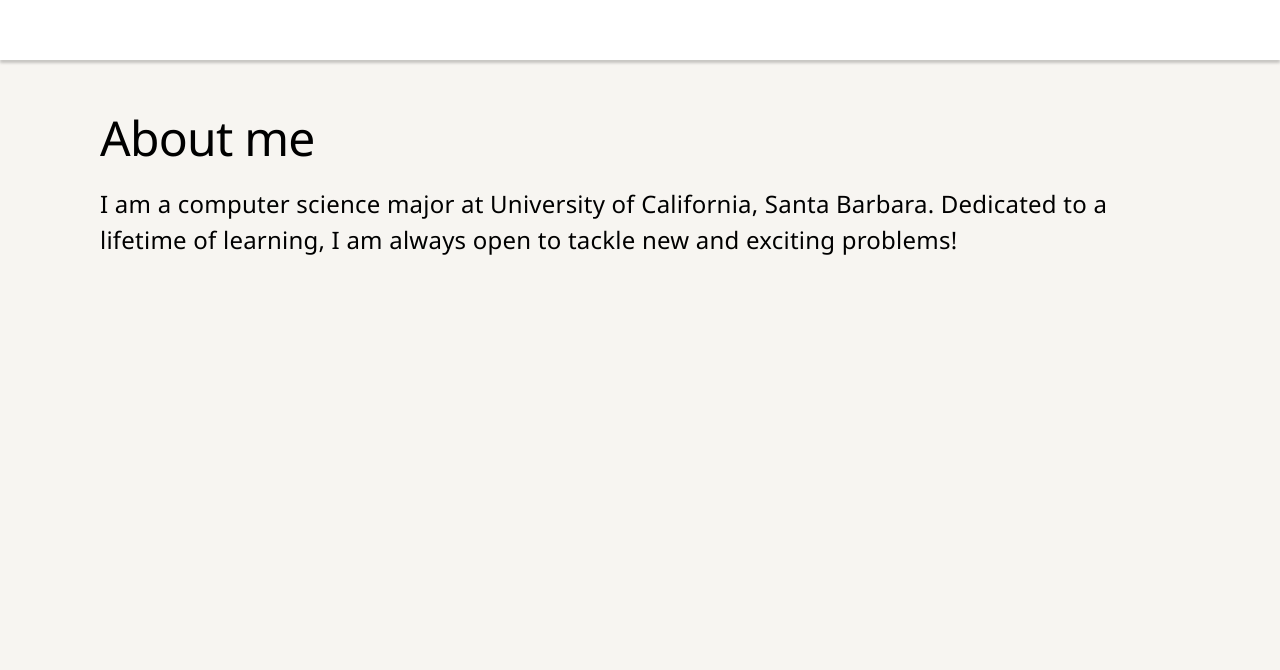
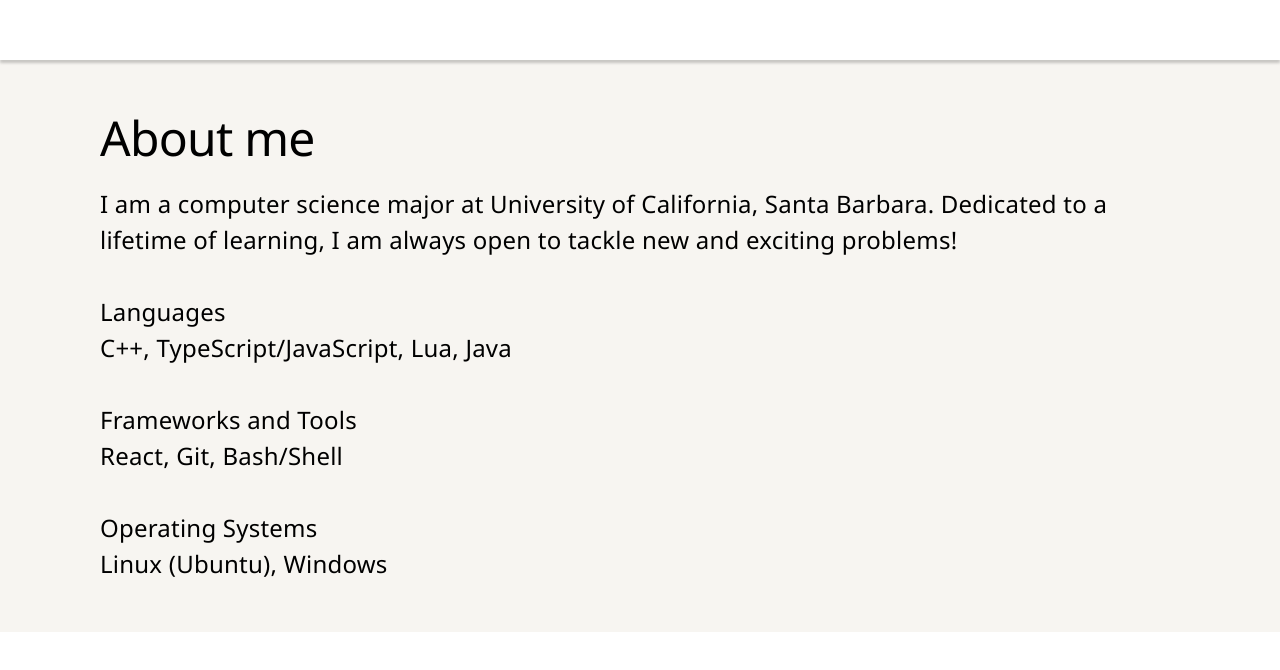
Before and after one commit to chriscerie/chriscerie.github.io, a React (Create React App) app: page / in a window 1280 px wide. Shown: the part 645-1315 px from the top of the page. After the commit the page ends 1277 px from the top, so only its background shows below. Built offline with nearby package versions, Linux system fonts and the light colour scheme.

Commit message:
Add skills section

```diff
--- a/src/App/pages/About/index.css
+++ b/src/App/pages/About/index.css
@@ -1,8 +1,12 @@
 .about {
   background-color: rgb(247, 245, 241);
   top: 0;
-  height: 100vh;
   width: 100vw;
   max-width: 100%;
   position: relative;
 }
+
+.skills-container {
+  width: 100%;
+  margin-top: 40px;
+}
--- a/src/App/pages/About/index.tsx
+++ b/src/App/pages/About/index.tsx
@@ -1,8 +1,8 @@
-import React from 'react';
-import './index.css'
-import { makeStyles } from '@material-ui/core/styles';
-import Container from '@material-ui/core/Container';
-import Typography from '@material-ui/core/Typography';
+import React from "react";
+import "./index.css";
+import { makeStyles } from "@material-ui/core/styles";
+import Container from "@material-ui/core/Container";
+import Typography from "@material-ui/core/Typography";
 
 const useStyles = makeStyles({
   h1: {
@@ -23,16 +23,27 @@ function About() {
 
   return (
     <div className="about">
-      <Container style={{padding: "50px 100px"}}>
+      <Container style={{ padding: "50px 100px" }}>
         <Typography className={classes.h1} variant="h1">
           About me
         </Typography>
         <Typography className={classes.body1} variant="body1">
-          I am a computer science major at University of California, Santa Barbara. Dedicated to a lifetime of learning, I am always open to tackle new and exciting problems!
+          I am a computer science major at University of California, Santa
+          Barbara. Dedicated to a lifetime of learning, I am always open to
+          tackle new and exciting problems!
+        </Typography>
+        <Typography className={classes.body1} variant="body1">
+          <br/>Languages<br/>C++, TypeScript/JavaScript, Lua, Java
+        </Typography>
+        <Typography className={classes.body1} variant="body1">
+          <br/>Frameworks and Tools<br/>React, Git, Bash/Shell
+        </Typography>
+        <Typography className={classes.body1} variant="body1">
+          <br/>Operating Systems<br/>Linux (Ubuntu), Windows
         </Typography>
       </Container>
     </div>
-  )
+  );
 }
 
-export default About
+export default About;
```
